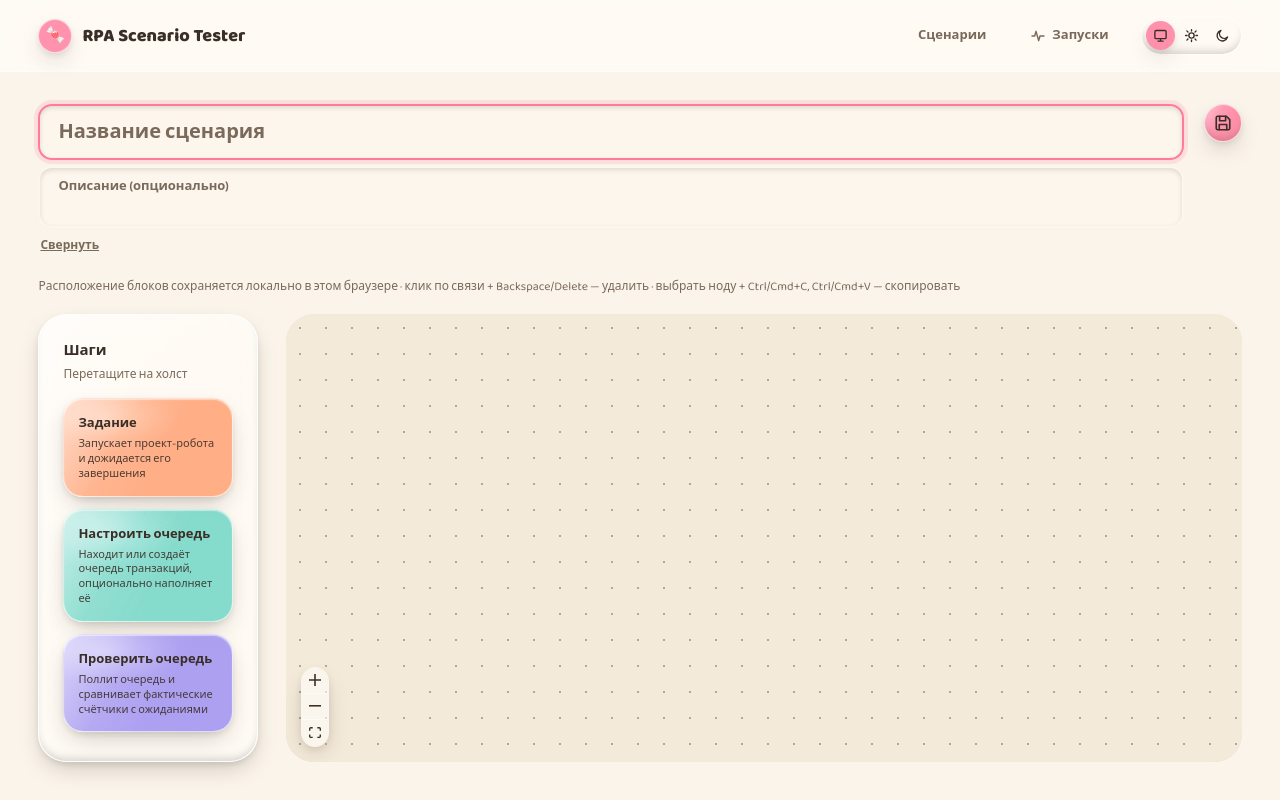
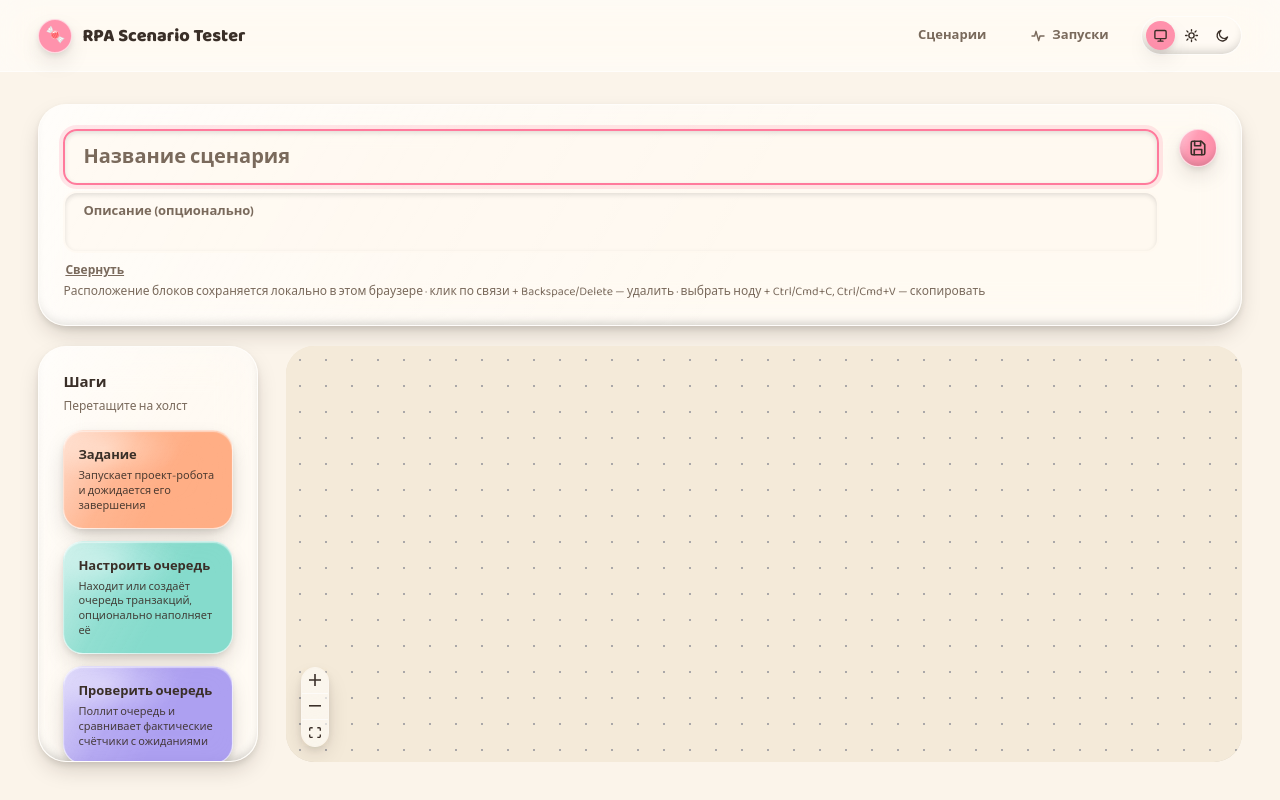
Before and after one commit to AnyaChickenMcnuggets/sandbox_react, a React (Vite) app: page /scenarios/new in a window 1280 px wide. Built offline with nearby package versions, Linux system fonts and the light colour scheme.

Commit message:
fix - resized topbar

```diff
--- a/src/features/scenarioEditor/EditorHeader.tsx
+++ b/src/features/scenarioEditor/EditorHeader.tsx
@@ -1,7 +1,8 @@
 import { useState } from "react";
+import { JellyPanel } from "../../components/jelly/JellyPanel";
 import { JellyInput, JellyTextarea } from "../../components/jelly/JellyInput";
 import { JellyButton } from "../../components/jelly/JellyButton";
-import { IconEdit, IconSave } from "../../components/jelly/icons";
+import { IconEdit, IconPlay, IconSave } from "../../components/jelly/icons";
 import "./editorHeader.css";
 
 interface EditorHeaderProps {
@@ -12,6 +13,9 @@ interface EditorHeaderProps {
   onSave: () => void;
   isSaving: boolean;
   nameError?: string;
+  // Запуск возможен только у уже сохранённого сценария (нужен scenarioId) — см. ScenarioEditorPage.
+  onRun?: () => void;
+  isStarting: boolean;
 }
 
 export function EditorHeader({
@@ -22,6 +26,8 @@ export function EditorHeader({
   onSave,
   isSaving,
   nameError,
+  onRun,
+  isStarting,
 }: EditorHeaderProps) {
   // Название/описание редактируются раз в синюю луну (в отличие от конфига шагов) — два больших
   // поля были всегда развёрнуты и отъедали высоту у холста без пользы большую часть времени.
@@ -32,7 +38,12 @@ export function EditorHeader({
   const editing = isEditing || !!nameError;
 
   return (
-    <div className="editor-header">
+    // Сохранить/Запустить и подсказка по холсту раньше жили в отдельном .editor-toolbar-row под
+    // этим блоком — с двумя строками с собственными отступами и кнопкой "Запустить", подвешенной
+    // отдельно от всего остального, выглядело разрозненно и съедало лишнюю высоту. Теперь один
+    // JellyPanel: название/описание + обе кнопки в шапке, подсказка — тонкой строкой снизу.
+    <JellyPanel radius="lg" className="editor-header">
+      <div className="editor-header-top">
         {editing ? (
           <div className="editor-header-fields">
             <JellyInput
@@ -69,6 +80,8 @@ export function EditorHeader({
             </span>
           </button>
         )}
+
+        <div className="editor-header-actions">
           <JellyButton
             iconOnly
             title={isSaving ? "Сохранение…" : "Сохранить"}
@@ -78,6 +91,25 @@ export function EditorHeader({
           >
             <IconSave />
           </JellyButton>
+          {onRun ? (
+            <JellyButton
+              iconOnly
+              variant="success"
+              title={isStarting ? "Запуск…" : "Запустить"}
+              aria-label={isStarting ? "Запуск…" : "Запустить"}
+              onClick={onRun}
+              disabled={isStarting}
+            >
+              <IconPlay />
+            </JellyButton>
+          ) : null}
         </div>
+      </div>
+
+      <div className="editor-header-hint">
+        Расположение блоков сохраняется локально в этом браузере · клик по связи + Backspace/Delete —
+        удалить · выбрать ноду + Ctrl/Cmd+C, Ctrl/Cmd+V — скопировать
+      </div>
+    </JellyPanel>
   );
 }
--- a/src/features/scenarioEditor/editorHeader.css
+++ b/src/features/scenarioEditor/editorHeader.css
@@ -1,9 +1,29 @@
+/* Один блок — название/описание, кнопки "Сохранить"/"Запустить" и подсказка по холсту — вместо
+   прежних двух отдельных строк (шапка + .editor-toolbar-row), где кнопка запуска висела сама по
+   себе на отдельной строке и вся конструкция занимала больше высоты, чем нужно. */
 .editor-header {
+  display: flex;
+  flex-direction: column;
+  gap: 10px;
+  margin-bottom: 20px;
+}
+
+.editor-header-top {
   display: flex;
   justify-content: space-between;
   align-items: flex-start;
   gap: 20px;
-  margin-bottom: 20px;
+}
+
+.editor-header-actions {
+  display: flex;
+  gap: 8px;
+  flex-shrink: 0;
+}
+
+.editor-header-hint {
+  font-size: 12px;
+  color: var(--text-secondary);
 }
 
 .editor-header-fields {
--- a/src/routes/ScenarioEditorPage.tsx
+++ b/src/routes/ScenarioEditorPage.tsx
@@ -24,8 +24,6 @@ import { StepPalette } from "../features/scenarioEditor/StepPalette";
 import { ConfigPanel } from "../features/scenarioEditor/ConfigPanel/ConfigPanel";
 import { ErrorBanner } from "../components/feedback/ErrorBanner";
 import { ConfirmDialog } from "../components/feedback/ConfirmDialog";
-import { JellyButton } from "../components/jelly/JellyButton";
-import { IconPlay } from "../components/jelly/icons";
 import { toastStore } from "../components/feedback/toastStore";
 import { runHistory } from "../lib/runHistory";
 import "./scenarioEditorPage.css";
@@ -226,29 +224,11 @@ export function ScenarioEditorPage() {
         onSave={handleSave}
         isSaving={isSaving}
         nameError={nameError}
+        onRun={scenarioId ? () => handleRun() : undefined}
+        isStarting={startRun.isPending}
       />
 
       {scenarioId && scenarioQuery.error ? <ErrorBanner error={scenarioQuery.error} title="Не удалось загрузить сценарий" /> : null}
-
-      <div className="editor-toolbar-row">
-        <span className="editor-layout-hint">
-          Расположение блоков сохраняется локально в этом браузере · клик по связи + Backspace/Delete —
-          удалить · выбрать ноду + Ctrl/Cmd+C, Ctrl/Cmd+V — скопировать
-        </span>
-        {scenarioId ? (
-          <JellyButton
-            size="sm"
-            variant="success"
-            iconOnly
-            title={startRun.isPending ? "Запуск…" : "Запустить"}
-            aria-label={startRun.isPending ? "Запуск…" : "Запустить"}
-            onClick={() => handleRun()}
-            disabled={startRun.isPending}
-          >
-            <IconPlay />
-          </JellyButton>
-        ) : null}
-      </div>
 
       <div className="editor-body">
         <StepPalette />
--- a/src/routes/scenarioEditorPage.css
+++ b/src/routes/scenarioEditorPage.css
@@ -7,20 +7,6 @@
   flex: 1;
   min-height: 0;
   width: 100%;
-}
-
-.editor-toolbar-row {
-  display: flex;
-  justify-content: space-between;
-  align-items: center;
-  flex-wrap: wrap;
-  gap: 10px;
-  margin-bottom: 18px;
-}
-
-.editor-layout-hint {
-  font-size: 12px;
-  color: var(--text-secondary);
 }
 
 .editor-body {
```
Lines whose indentation alone changed are shown as unchanged.
